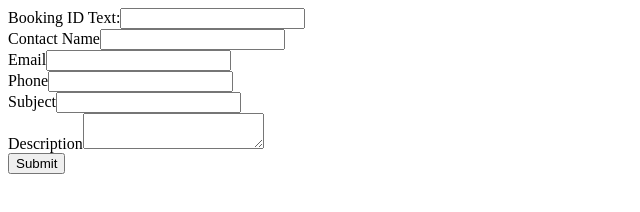
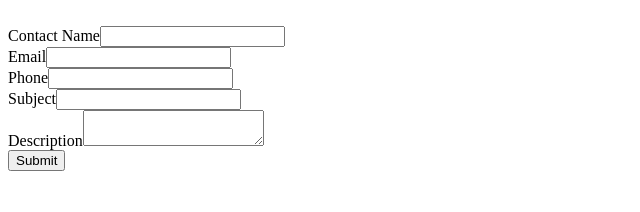
Before and after one commit to krishnasoni07/ComplaintPage, a plain HTML site: page index.html in a window 1280 px wide. Shown: the whole page, without its empty margins (0-640 px from the left). Drawn offline with Linux system fonts and the light colour scheme.

Commit message:
Update index.html

```diff
--- a/index.html
+++ b/index.html
@@ -32,7 +32,7 @@
         <!--  value="krishmicror1@gmail.com">                                         -->
         <!--  ----------------------------------------------------------------------  -->
 
-        Booking ID Text:<input id="00NgK000011RmNe" maxlength="10" name="00NgK000011RmNe" size="20" type="text" /><br>
+        <input id="00NgK000011RmNe" maxlength="10" name="00NgK000011RmNe" size="20" type="hidden" /><br>
 
         <label for="name">Contact Name</label><input id="name" maxlength="80" name="name" size="20" type="text" /><br>
 
@@ -49,4 +49,14 @@
     </form>
 
 </body>
+    <script>
+  // Get URL params
+  const urlParams = new URLSearchParams(window.location.search);
+  const bookingId = urlParams.get('booking_id');
+
+  // Set it in the hidden field
+  if (bookingId) {
+    document.getElementById('bookingField').value = bookingId;
+  }
+</script>
 </html>
```
